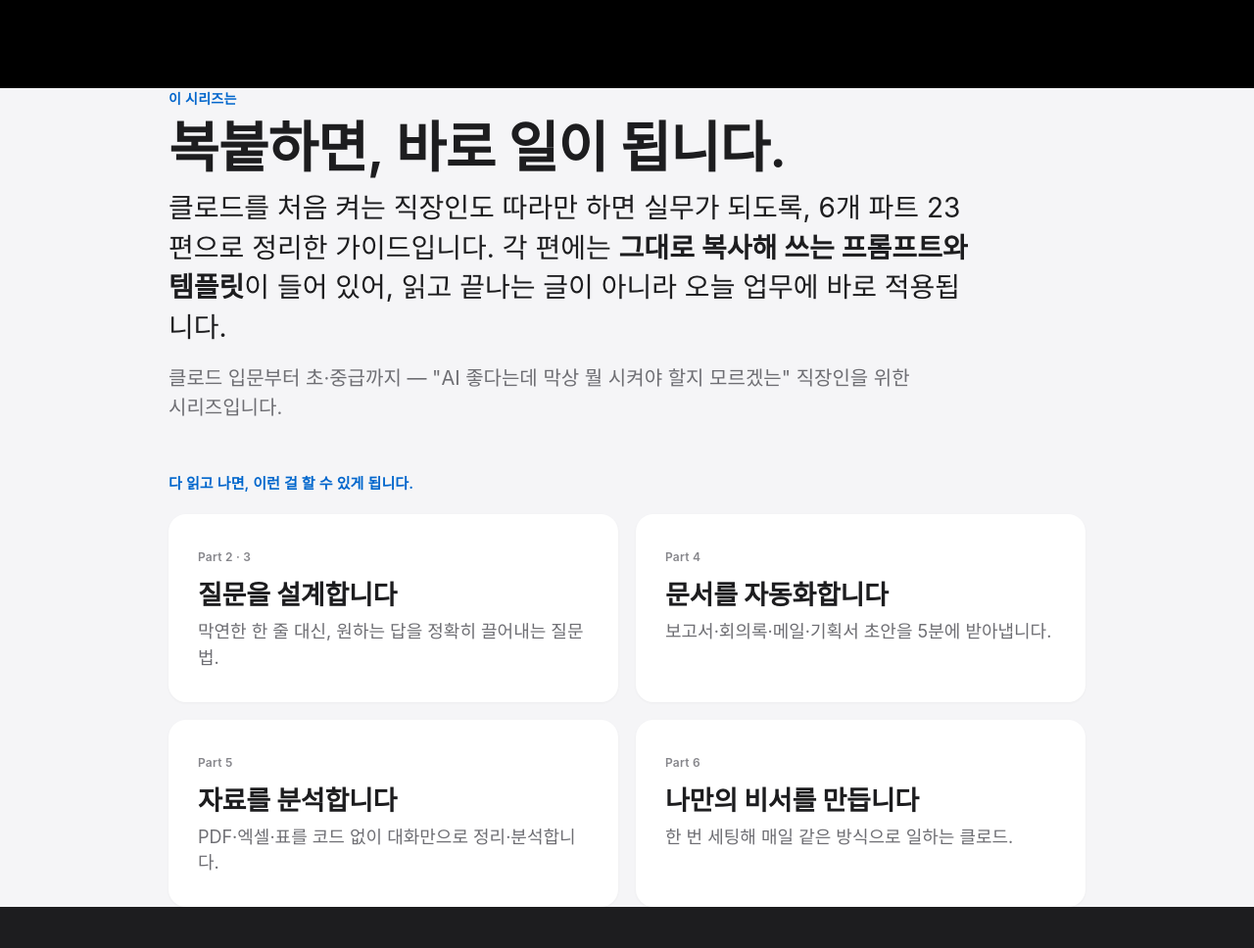
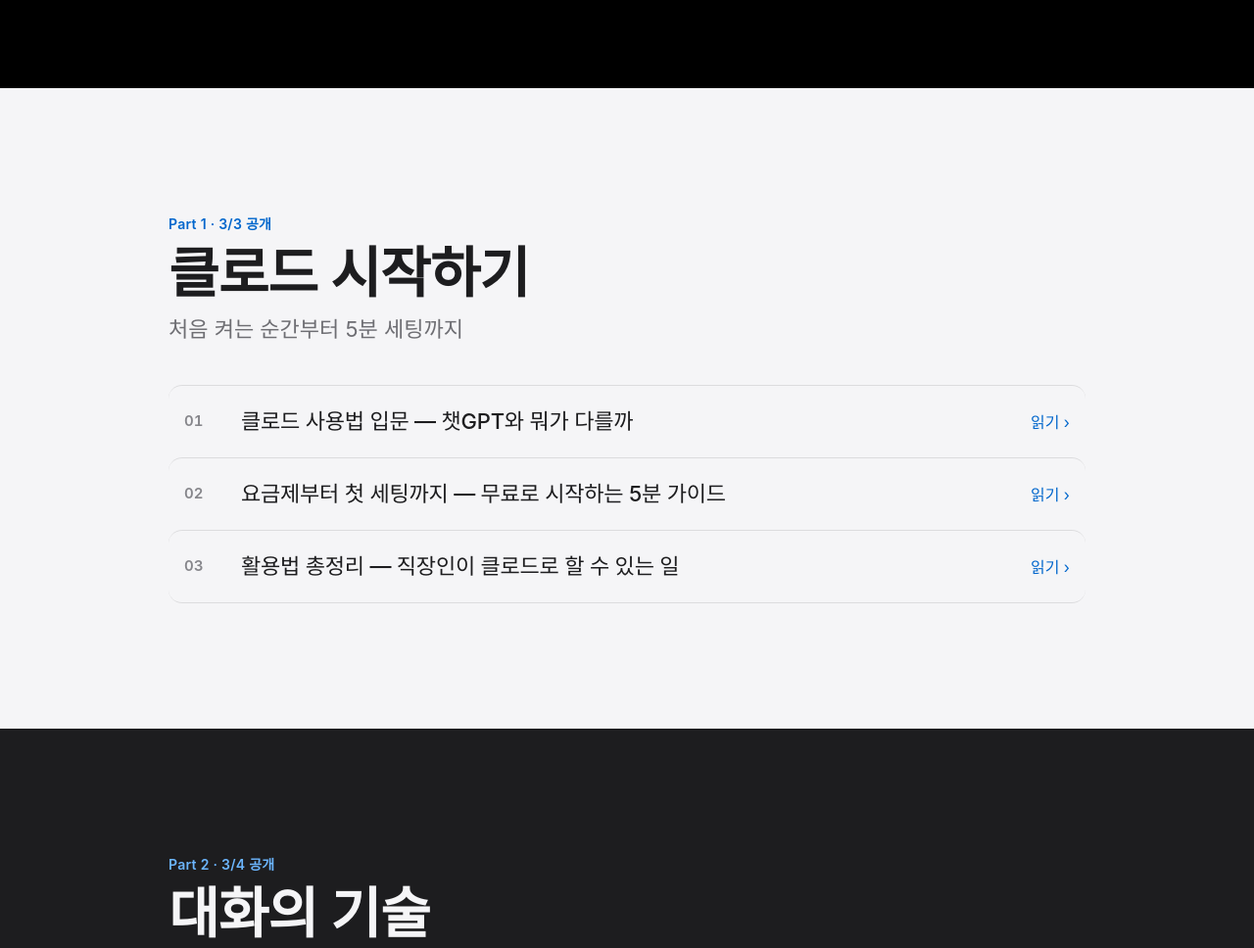
Before and after one commit to aiccbiz2/claude-lab-series, a plain HTML site: page index.html in a window 1280 px wide. Shown: the part 600-1568 px from the top of the page at 98% size. Drawn offline with Linux system fonts and the light colour scheme.

Commit message:
Revert "소개·학습목표 섹션 추가 (시리즈 개요 + 다 읽으면 할 수 있는 것 4가지)"
This reverts commit 5cf598ff63ec16f4e8ba69f3b42a0342f42e0e9a.

```diff
--- a/index.html
+++ b/index.html
@@ -92,24 +92,6 @@
   .foot a { color:#86868b; text-decoration:none; }
   .foot a:hover { text-decoration:underline; }
 
-  /* Intro / 학습목표 */
-  .intro__lead { font-size:clamp(19px,2.4vw,28px); font-weight:400; line-height:1.45;
-                 color:var(--t-primary); max-width:820px; margin-bottom:16px; }
-  .intro__lead strong { font-weight:600; }
-  .intro__who { font-size:clamp(16px,1.8vw,20px); color:var(--t-secondary);
-                max-width:780px; margin-bottom:52px; line-height:1.5; }
-  .goals__head { font-size:15px; font-weight:600; color:var(--link);
-                 margin-bottom:20px; letter-spacing:0.01em; }
-  .goals { display:grid; grid-template-columns:repeat(2,1fr); gap:18px; }
-  .goal { background:#fff; border-radius:18px; padding:30px 30px 32px; text-align:left;
-          box-shadow:0 1px 3px rgba(0,0,0,0.04); }
-  .goal__tag { display:inline-block; font-size:12px; font-weight:600;
-               color:var(--t-tertiary); margin-bottom:14px; letter-spacing:0.02em; }
-  .goal__title { font-size:clamp(20px,2.4vw,27px); font-weight:600;
-                 letter-spacing:-0.01em; line-height:1.2; margin-bottom:8px; }
-  .goal__desc { font-size:clamp(15px,1.7vw,18px); color:var(--t-secondary); line-height:1.45; }
-  @media (max-width:620px) { .goals { grid-template-columns:1fr; } }
-
   /* Reveal */
   .reveal { opacity:0; transform:translateY(28px);
             transition:opacity 1s var(--ease-out), transform 1s var(--ease-out); }
@@ -141,23 +123,7 @@
     </div>
   </header>
 
-<section class="intro sec--light">
-  <div class="wrap">
-    <p class="sec__eyebrow reveal">이 시리즈는</p>
-    <h2 class="sec__title reveal">복붙하면, 바로 일이 됩니다.</h2>
-    <p class="intro__lead reveal">클로드를 처음 켜는 직장인도 따라만 하면 실무가 되도록, 6개 파트 23편으로 정리한 가이드입니다. 각 편에는 <strong>그대로 복사해 쓰는 프롬프트와 템플릿</strong>이 들어 있어, 읽고 끝나는 글이 아니라 오늘 업무에 바로 적용됩니다.</p>
-    <p class="intro__who reveal">클로드 입문부터 초·중급까지 — "AI 좋다는데 막상 뭘 시켜야 할지 모르겠는" 직장인을 위한 시리즈입니다.</p>
-    <p class="goals__head reveal">다 읽고 나면, 이런 걸 할 수 있게 됩니다.</p>
-    <div class="goals">
-<div class="goal reveal"><span class="goal__tag">Part 2 · 3</span><h3 class="goal__title">질문을 설계합니다</h3><p class="goal__desc">막연한 한 줄 대신, 원하는 답을 정확히 끌어내는 질문법.</p></div>
-<div class="goal reveal"><span class="goal__tag">Part 4</span><h3 class="goal__title">문서를 자동화합니다</h3><p class="goal__desc">보고서·회의록·메일·기획서 초안을 5분에 받아냅니다.</p></div>
-<div class="goal reveal"><span class="goal__tag">Part 5</span><h3 class="goal__title">자료를 분석합니다</h3><p class="goal__desc">PDF·엑셀·표를 코드 없이 대화만으로 정리·분석합니다.</p></div>
-<div class="goal reveal"><span class="goal__tag">Part 6</span><h3 class="goal__title">나만의 비서를 만듭니다</h3><p class="goal__desc">한 번 세팅해 매일 같은 방식으로 일하는 클로드.</p></div>
-    </div>
-  </div>
-</section>
-
-<section class="sec sec--dark">
+<section class="sec sec--light">
   <div class="wrap">
     <p class="sec__eyebrow reveal">Part 1 &middot; 3/3 공개</p>
     <h2 class="sec__title reveal">클로드 시작하기</h2>
@@ -169,7 +135,7 @@
     </div>
   </div>
 </section>
-<section class="sec sec--light">
+<section class="sec sec--dark">
   <div class="wrap">
     <p class="sec__eyebrow reveal">Part 2 &middot; 3/4 공개</p>
     <h2 class="sec__title reveal">대화의 기술</h2>
@@ -182,7 +148,7 @@
     </div>
   </div>
 </section>
-<section class="sec sec--dark">
+<section class="sec sec--light">
   <div class="wrap">
     <p class="sec__eyebrow reveal">Part 3 &middot; 0/4 공개</p>
     <h2 class="sec__title reveal">결과 믿고 쓰기</h2>
@@ -195,7 +161,7 @@
     </div>
   </div>
 </section>
-<section class="sec sec--light">
+<section class="sec sec--dark">
   <div class="wrap">
     <p class="sec__eyebrow reveal">Part 4 &middot; 0/4 공개</p>
     <h2 class="sec__title reveal">글·문서 실무</h2>
@@ -208,7 +174,7 @@
     </div>
   </div>
 </section>
-<section class="sec sec--dark">
+<section class="sec sec--light">
   <div class="wrap">
     <p class="sec__eyebrow reveal">Part 5 &middot; 0/4 공개</p>
     <h2 class="sec__title reveal">자료·데이터 실무</h2>
@@ -221,7 +187,7 @@
     </div>
   </div>
 </section>
-<section class="sec sec--light">
+<section class="sec sec--dark">
   <div class="wrap">
     <p class="sec__eyebrow reveal">Part 6 &middot; 0/4 공개</p>
     <h2 class="sec__title reveal">나만의 클로드</h2>
```
